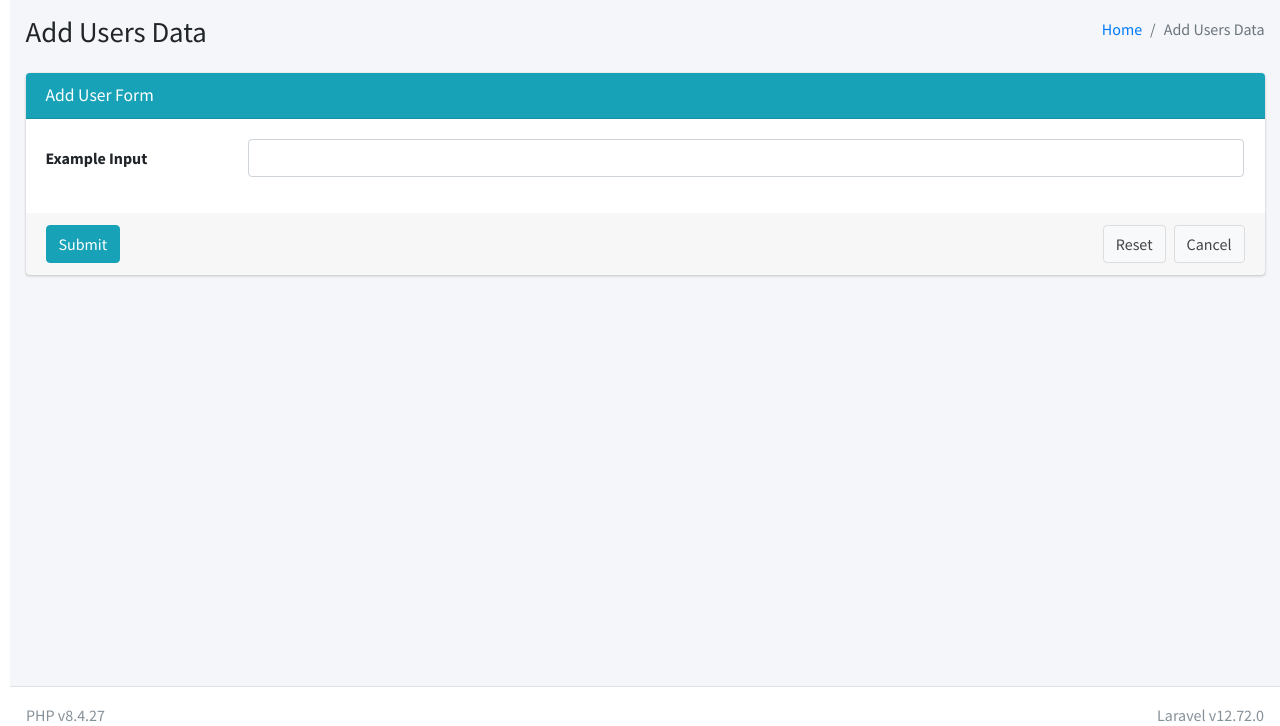
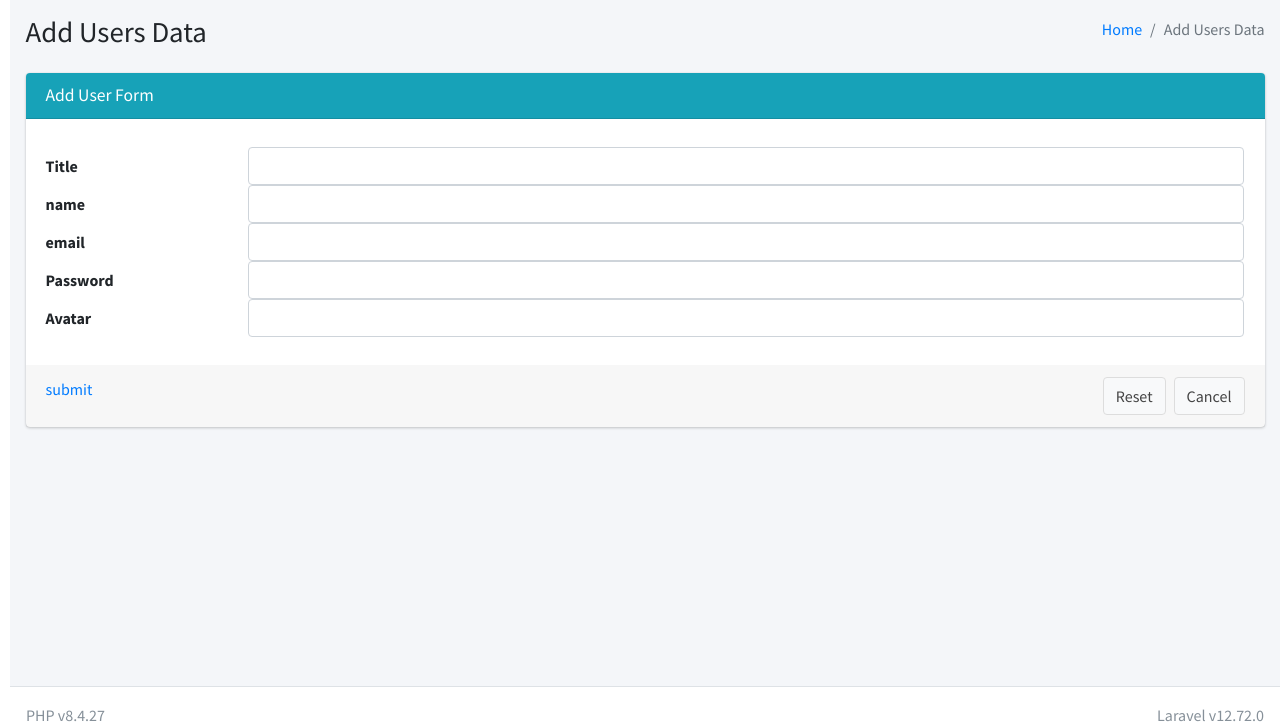
Before and after one commit to SE-Final-Project/se-camp-final-exam, a Laravel app: page /add in a window 1280 px wide. Shown: the part 57-783 px from the top of the page. Run offline with Laravel 12, Linux system fonts and the light colour scheme; some libraries are stand-ins or nearby versions.

Commit message:
65160352
65160352 ลัทธสิทธิ์ ยิ้มเกียรติ

```diff
--- a/app/Http/Controllers/user_C.php
+++ b/app/Http/Controllers/user_C.php
@@ -2,6 +2,7 @@
 
 namespace App\Http\Controllers;
 
+use App\Models\User;
 use Illuminate\Http\Request;
 use Illuminate\Support\Facades\DB;
 
@@ -10,8 +11,8 @@ class user_C extends Controller
 {
     function user()
     {
-       $users = DB::table('users')->get();
-       return view('homepage',compact('users'));
+        $users = User::all();
+       return view('homepage', compact('users'));
     }
 
     function add()
@@ -19,47 +20,29 @@ class user_C extends Controller
         return view('addpage');
     }
 
-    // function insert(Request $request)
-    // { //เพิ่ม
-    //     $request->validate(
-    //         [
-    //             'name' => 'required | max:50',
-    //         ],
-    //         [
-    //             'name.required' => 'กรุณาป้อมชื่อของคุณ',
-    //             'name.max' => 'ชื่อของคุณไม่ควรเกิน 50 ตัวอักษร',
-    //         ]
-    //     );
-    //     $data = ['name' => $request->name];
-    //     DB::table('uesr')->insert($data);
-    //     return redirect('/user');
-    // }
-    // function delete($id)
-    // { //ลบ
-    //     DB::table('uesr')->where('id', $id)->delete();
-    //     return redirect('/user');
-    // }
+    function insert(Request $request)
+    { //เพิ่ม
+        $data = ['name' => $request->name];
+        DB::table('uesrs')->insert($data);
+        return redirect('/homepage');
+    }
+    function delete($id)
+    { //ลบ
+        DB::table('uesrs')->where('id', $id)->delete();
+        return redirect('/homepage');
+    }
 
-    // function edit($id){
-    //     $user = DB::table('uesr')->where('id',$id)->first();
-    //     return view('edit', compact('user'));
-    // }
+    function edit($id){
+        $user = DB::table('uesrs')->where('id',$id)->first();
+        return view('editpage', compact('user'));
+    }
 
 
 
-    // function update(Request $request, $id)
-    // {
-    //     $request->validate(
-    //         [
-    //             'name' => 'required | max:50',
-    //         ],
-    //         [
-    //             'name.required' => 'กรุณาป้อมชื่อของคุณ',
-    //             'name.max' => 'ชื่อของคุณไม่ควรเกิน 50 ตัวอักษร',
-    //         ]
-    //     );
-    //     $data = ['name' => $request->name];
-    //     DB::table('uesr')->where('id', $id)->update($data);
-    //     return redirect('/user');
-    // }
+    function update(Request $request, $id)
+    {
+        $data = ['name' => $request->name];
+        DB::table('uesrs')->where('id', $id)->update($data);
+        return redirect('/homepage');
+    }
 }
--- a/resources/views/addpage.blade.php
+++ b/resources/views/addpage.blade.php
@@ -11,16 +11,38 @@
         <form class="form-horizontal" action="{{ url('/') }}" method="post">
             @csrf
             <div class="card-body">
-                <div class="form-group row">
-                    <label for="input01" class="col-sm-2 col-form-label">Example Input</label>
+                <div class="form-group row my-2">
+
+                    <label for="input01" class="col-sm-2 col-form-label">Title</label>
                     <div class="col-sm-10">
                         <input type="text" class="form-control" id="input01">
                     </div>
+
+                    <label for="input01" class="col-sm-2 col-form-label">name</label>
+                    <div class="col-sm-10">
+                        <input type="text" class="form-control" id="input01">
+                    </div>
+
+                    <label for="input01" class="col-sm-2 col-form-label">email</label>
+                    <div class="col-sm-10">
+                        <input type="text" class="form-control" id="input01">
+                    </div>
+
+                    <label for="input01" class="col-sm-2 col-form-label">Password</label>
+                    <div class="col-sm-10">
+                        <input type="text" class="form-control" id="input01">
+                    </div>
+
+                    <label for="input01" class="col-sm-2 col-form-label">Avatar</label>
+                    <div class="col-sm-10">
+                        <input type="text" class="form-control" id="input01">
+                    </div>
+
                 </div>
             </div>
             <!-- /.card-body -->
             <div class="card-footer">
-                <button type="submit" class="btn btn-info">Submit</button>
+                <a href="{{route('insert')}}"> submit</a>
                 <a href="{{ url('/') }}" class="btn btn-default float-right">Cancel</a>
                 <button type="reset" class="btn btn-default float-right mr-2">Reset</button>
             </div>
--- a/routes/web.php
+++ b/routes/web.php
@@ -9,5 +9,8 @@ Route::get('/', function () {
 });
 
 Route::get('user',[user_C::class,'user'])->name('user');//หน้ารายชื่อทั้งหมด
-
-Route::get('add',[user_C::class,'add'])->name('add');//หน้าเพิ่มชื่อ
+Route::get('/add',[user_C::class,'add'])->name('add');//หน้าเพิ่มชื่อ
+Route::post('/insert',[user_C::class,'insert']);//เพิ่มข้อมูลในฐานข้อมูล
+Route::get('delete/{id}',[user_C::class,'delete'])->name('delete');//ลบ
+Route::get('edit{id}',[user_C::class,'edit'])->name('edit');//แก้ไข
+Route::post('update/{id}',[user_C::class, 'update'])->name('update');//อัพเดต
```
Also changed, not shown: resources/views/editpage.blade.php (+19 -2 lines), resources/views/homepage.blade.php (+27 -12 lines).
